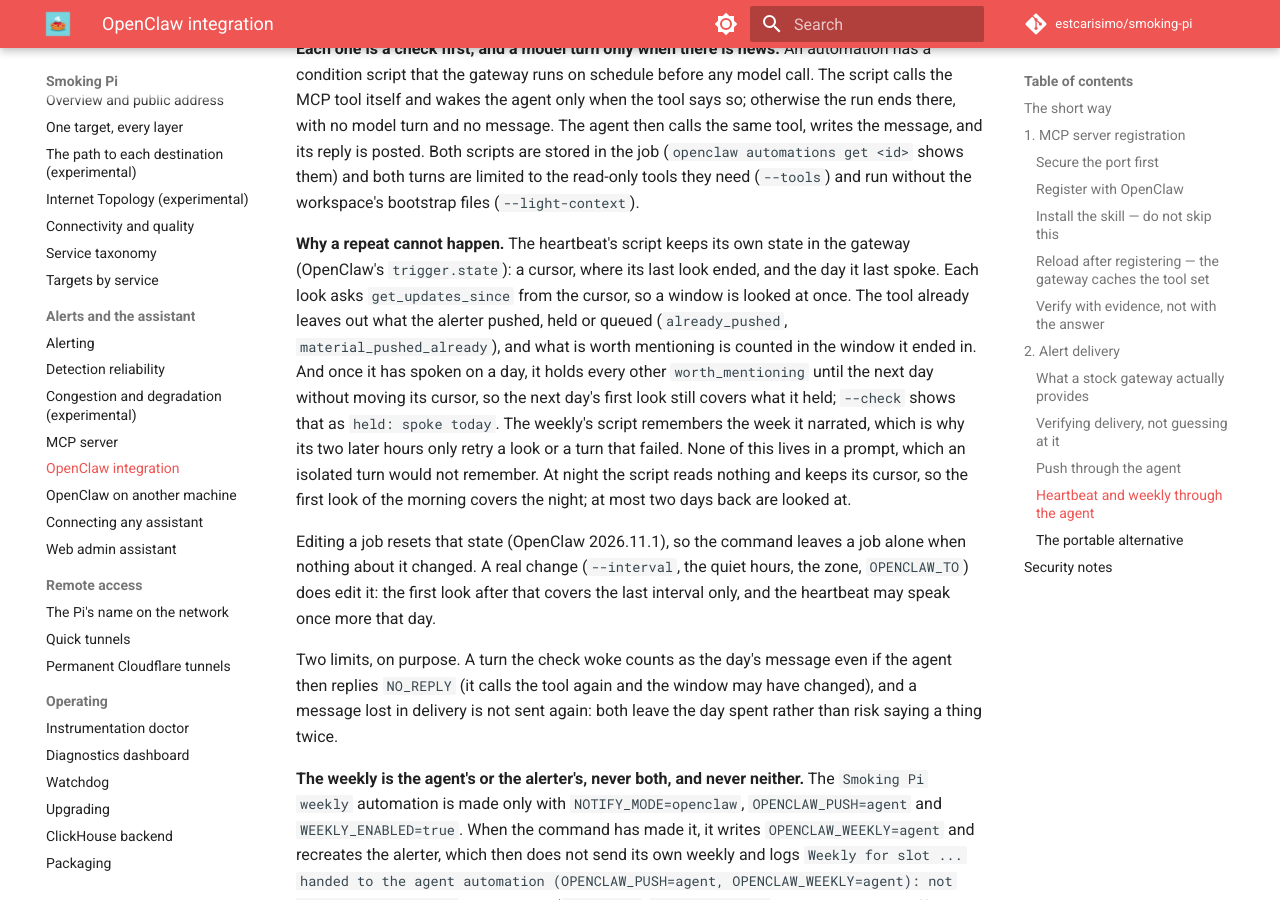
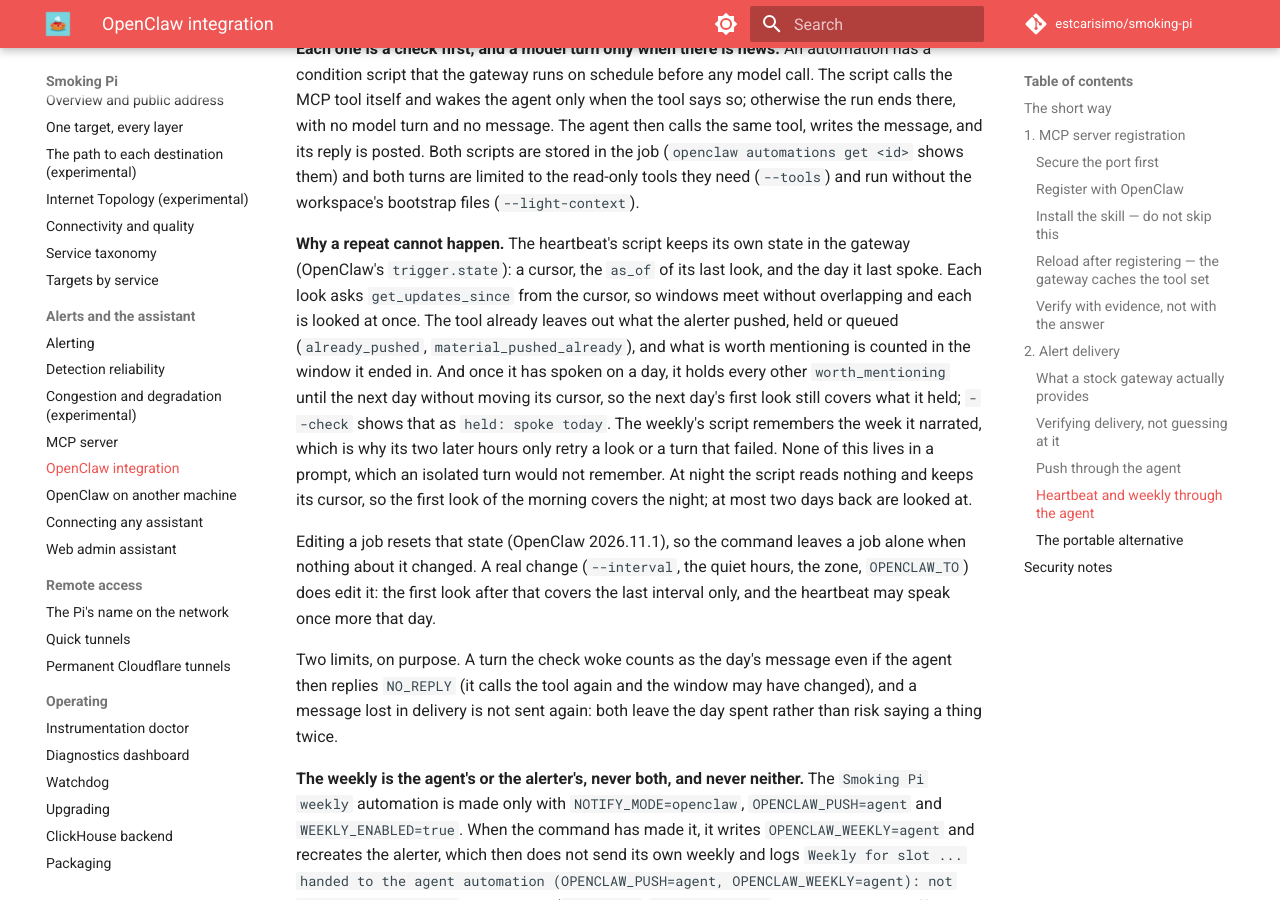
Before and after one commit to estcarisimo/smoking-pi, an MkDocs documentation site: the page built from docs/openclaw-integration.md, in a window 1280 px wide and 900 px high, scrolled down 9907 px. Built offline with MkDocs 1.6.1 and Material for MkDocs 9.7.7, drawn with Linux system fonts in a browser that asks for light colours; comment, search, counter and statistics services are not loaded; some of the changed text lies outside the part shown.

Commit message:
fix(openclaw): the heartbeat's cursor is the tool's as_of, so windows meet without overlap
PR #444 as merged returns as_of to the second and documents it as the next
since; the gate's own clock overlapped each window by the call's latency.

Co-Authored-By: Claude Opus 5.5 <noreply@anthropic.com>

```diff
--- a/docs/openclaw-integration.md
+++ b/docs/openclaw-integration.md
@@ -501,9 +501,9 @@ shows them) and both turns are limited to the read-only tools they need
 (`--light-context`).
 
 **Why a repeat cannot happen.** The heartbeat's script keeps its own state in
-the gateway (OpenClaw's `trigger.state`): a cursor, where its last look ended,
-and the day it last spoke. Each look asks `get_updates_since` from the cursor,
-so a window is looked at once. The tool already leaves out what the alerter
+the gateway (OpenClaw's `trigger.state`): a cursor, the `as_of` of its last
+look, and the day it last spoke. Each look asks `get_updates_since` from the
+cursor, so windows meet without overlapping and each is looked at once. The tool already leaves out what the alerter
 pushed, held or queued (`already_pushed`, `material_pushed_already`), and what
 is worth mentioning is counted in the window it ended in. And once it has
 spoken on a day, it holds every other `worth_mentioning` until the next day
```
Also changed, not shown: other parts of docs/openclaw-integration.md (+1 -1 lines), 1 other file.
